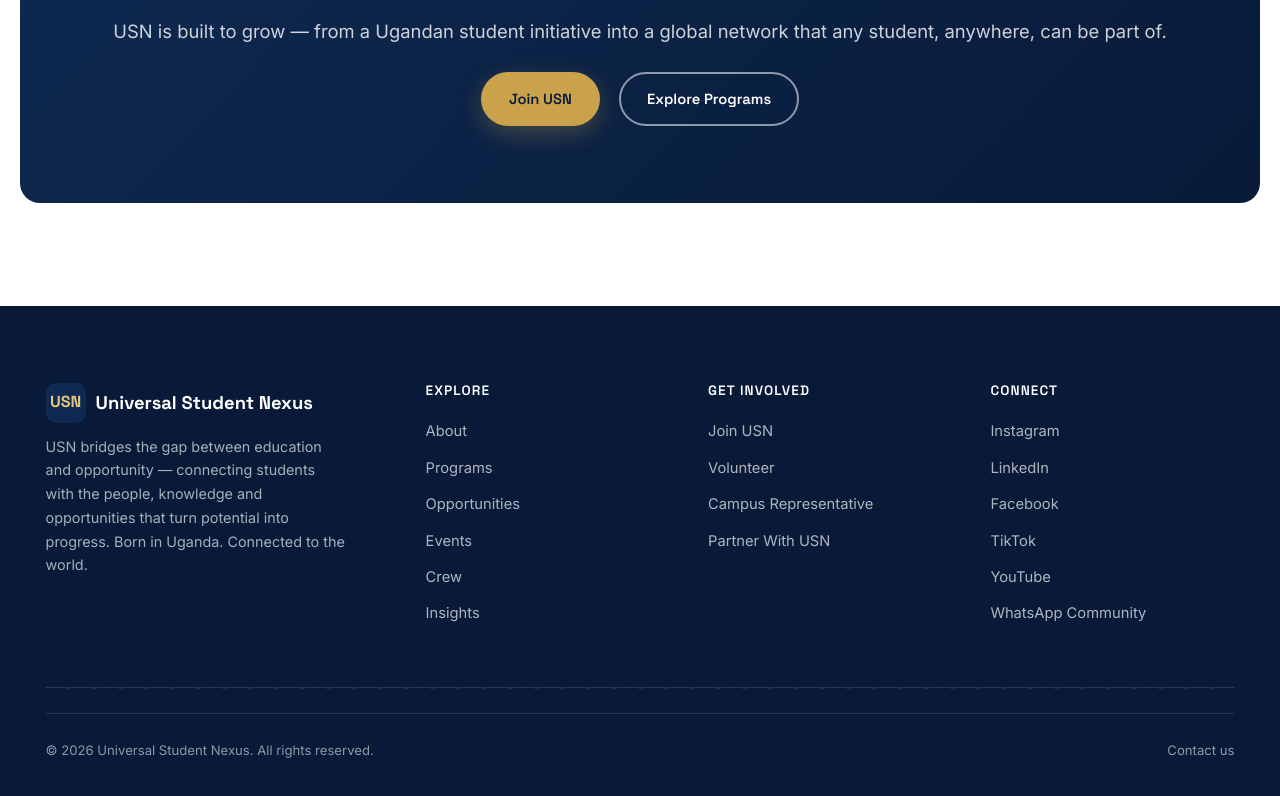
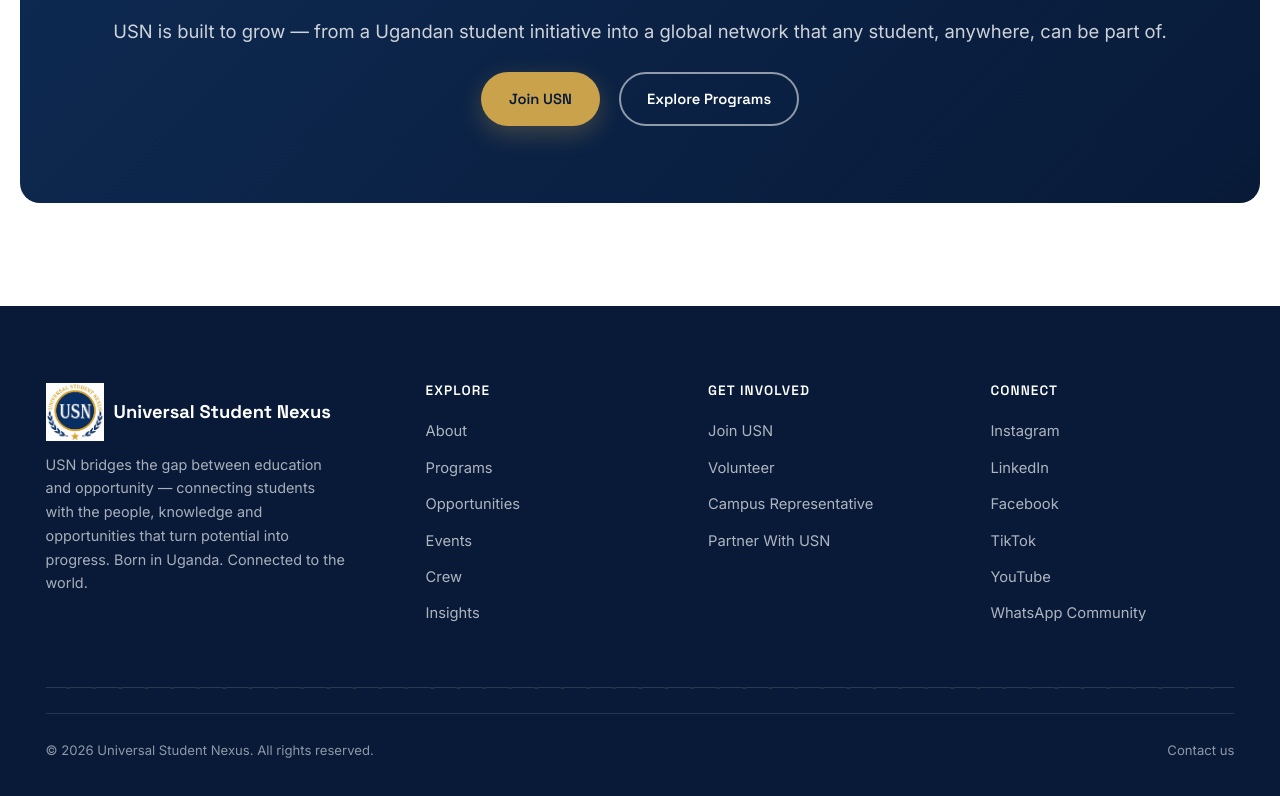
Before and after one commit to Phil-CollinsDarlington/Universal-Student-Nexus, a plain HTML site: page pages/about.html in a window 1280 px wide. Shown: the part 2907-3703 px from the top of the page. Drawn offline with Linux system fonts and the light colour scheme.

Commit message:
commit 4
footer logo

```diff
--- a/pages/about.html
+++ b/pages/about.html
@@ -188,7 +188,10 @@
       <div class="footer-top">
         <div class="footer-brand">
           <a class="brand" href="../index.html" style="color:#fff;margin-bottom:12px;">
-            <span class="brand-mark" aria-hidden="true">USN</span>
+            <img
+              class="brand-logo"
+              src="../assets/images/logo/usn-logo.png"
+              alt="Universal Student Nexus logo">
             <span class="brand-full">Universal Student Nexus</span>
           </a>
           <p>USN bridges the gap between education and opportunity — connecting students with the people, knowledge and opportunities that turn potential into progress. Born in Uganda. Connected to the world.</p>
```
Also changed, not shown: 404.html (+4 -1 lines), pages/contact.html (+4 -1 lines), pages/crew.html (+4 -1 lines), pages/events.html (+4 -1 lines), pages/insights.html (+4 -1 lines), pages/join.html (+4 -1 lines), pages/opportunities.html (+4 -1 lines), pages/partners.html (+4 -1 lines), pages/programs.html (+4 -1 lines), pages/thank-you.html (+4 -1 lines).
